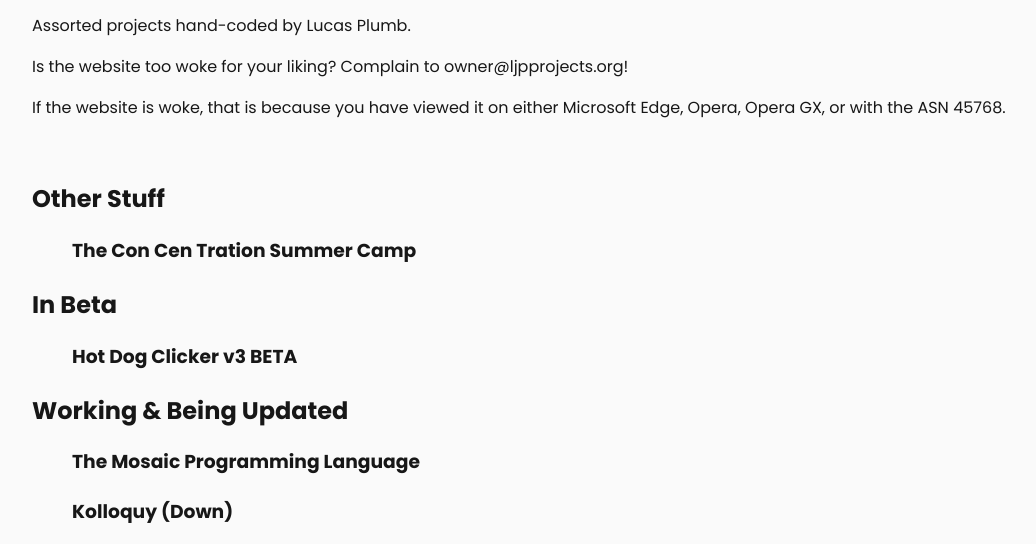
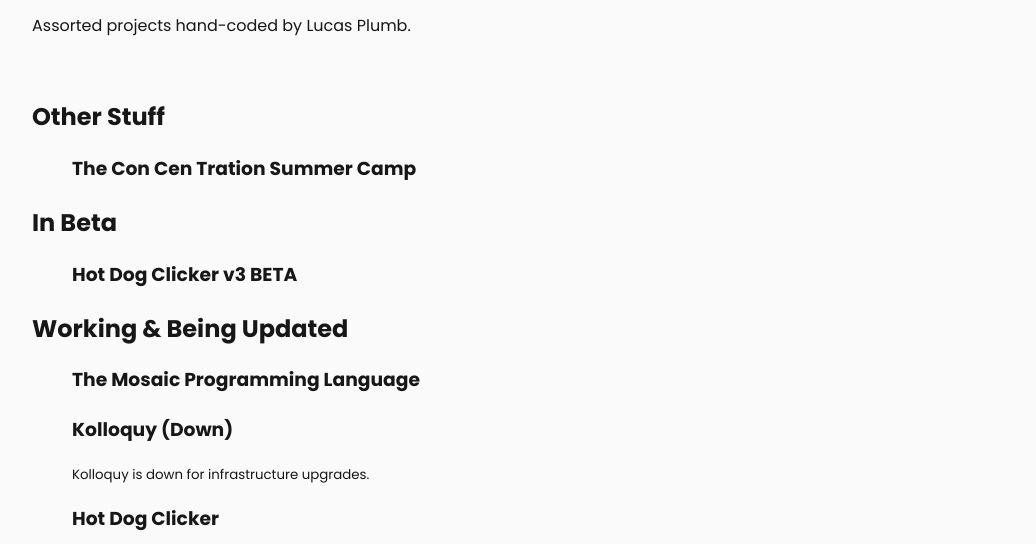
Before and after one commit to ljpprojects/ljp-projects.github.io, a plain HTML site: page index.html in a window 1280 px wide. Shown: the part 219-763 px from the top of the page, without its empty margins (40-1076 px from the left). Drawn offline with Linux system fonts and the light colour scheme; a web font is replaced by a local one.

Commit message:
Dewokeify

```diff
--- a/index.html
+++ b/index.html
@@ -41,14 +41,6 @@
     </section>
     <main>
         <p>Assorted projects hand-coded by Lucas Plumb.</p>
-        <p>
-            Is the website too woke for your liking? Complain to
-            owner@ljpprojects.org!
-        </p>
-        <p>
-            If the website is woke, that is because you have viewed it on either
-            Microsoft Edge, Opera, Opera GX, or with the ASN 45768.
-        </p>
         <!--Sorted projects based on status-->
         <br />
         <h2>Other Stuff</h2>
```
